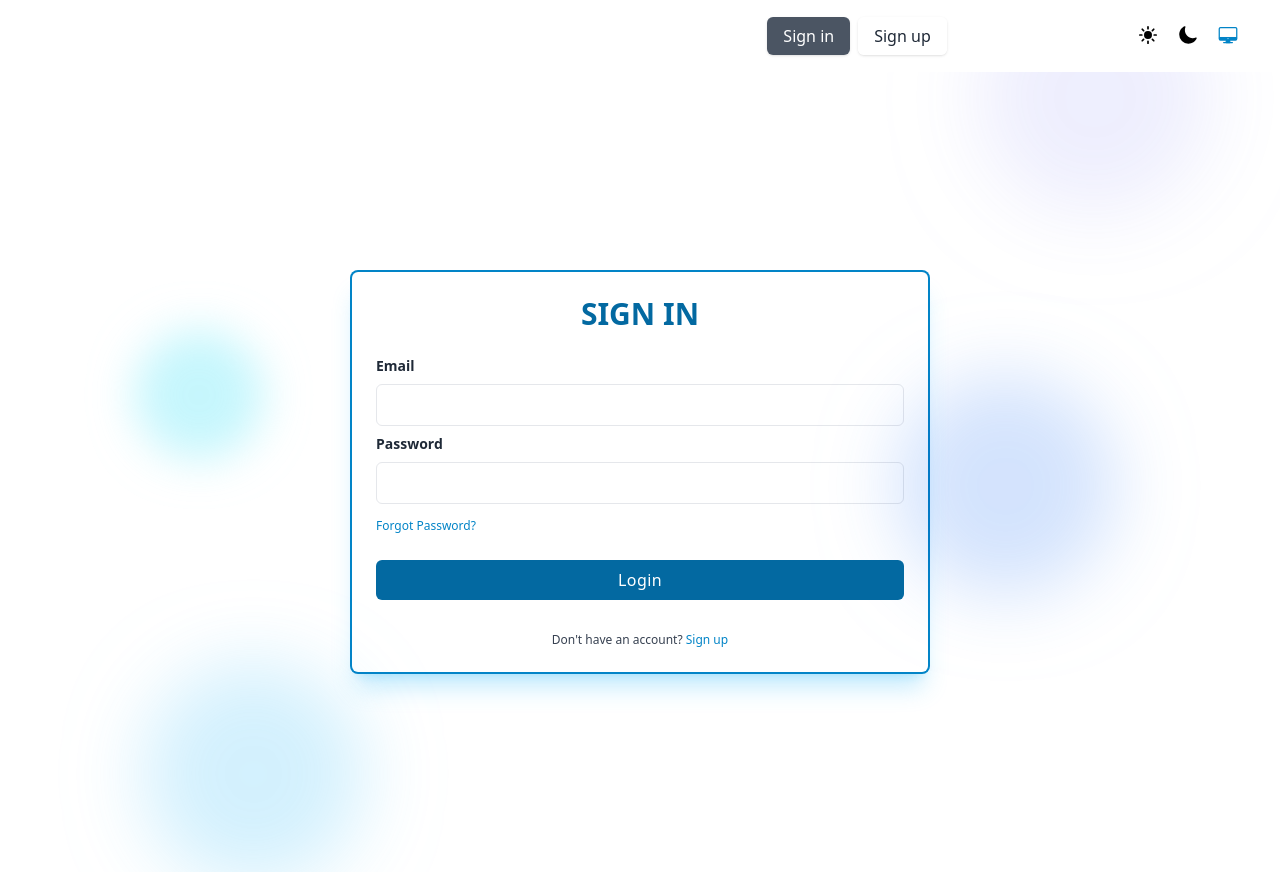
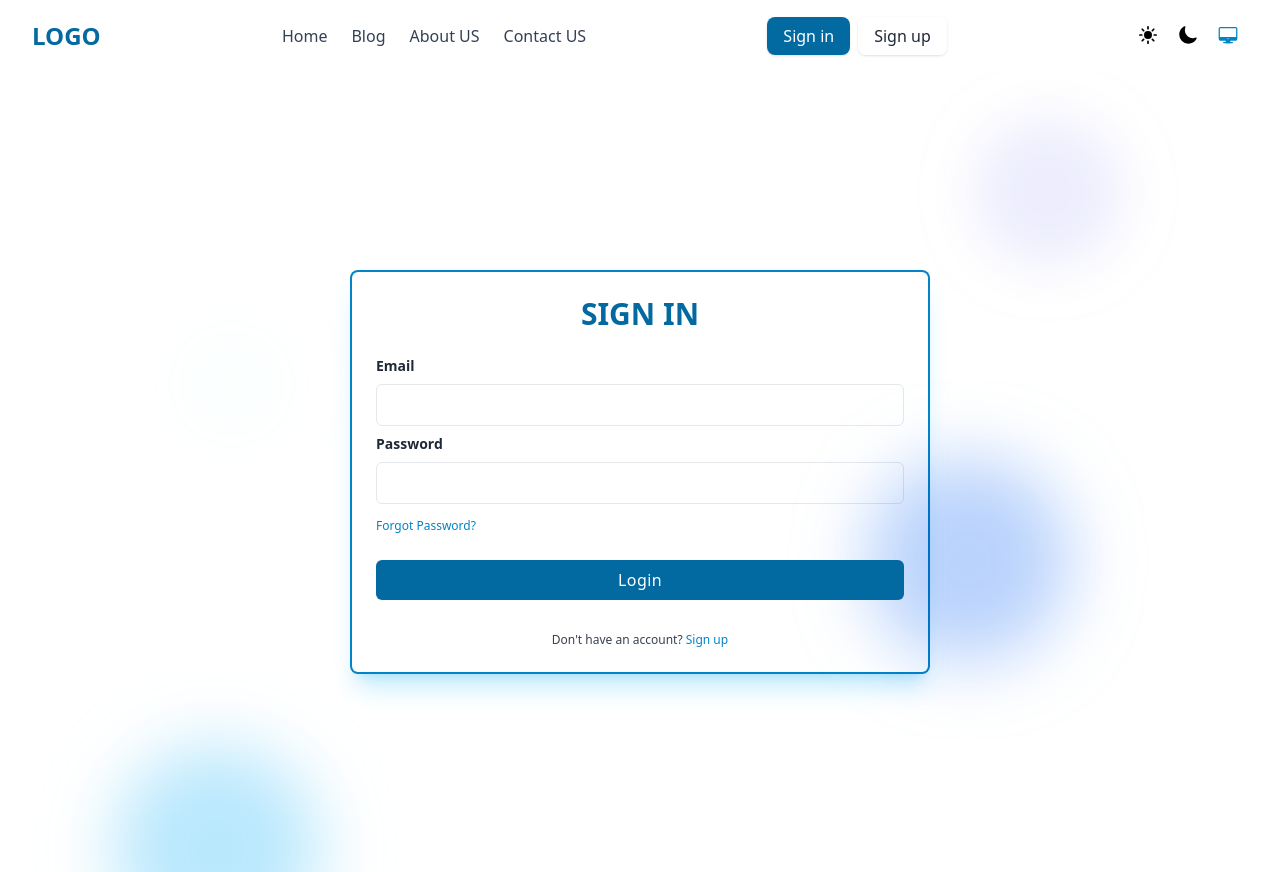
Before and after one commit to DanAlin19/Hackathon_OnlineChessPlatform, a React (Vite) app in the folder front/: page /login in a window 1280 px wide. Built offline with nearby package versions, Linux system fonts and the light colour scheme.

Commit message:
Navbar + Background redesign

```diff
--- a/front/src/components/dark_theme/DarkTheme.jsx
+++ b/front/src/components/dark_theme/DarkTheme.jsx
@@ -61,7 +61,7 @@ function DarkTheme() {
     })
 
     return (
-        <div className=' top-5 right-10 duration-100 dark:bg-slate-800 bg-white rounded z-100'>
+        <div className=' top-5 right-10 duration-100 bg-transparent rounded z-100'>
             {
                 options?.map(opt => (
                     <button key={opt.text}
--- a/front/src/components/home/Home.jsx
+++ b/front/src/components/home/Home.jsx
@@ -6,10 +6,10 @@ export default function Home() {
         <div className='h-screen w-full dark:bg-slate-800 duration-100 bg-white items-center justify-center'>
             <div className="relative flex flex-col justify-center min-h-screen overflow-hidden max-[1021px]:px-5">
                 <div className="">
-                    <div className='absolute z-0 top-48 left-28 w-60 h-60 bg-cyan-300 rounded-full mix-blend-multiply dark:mix-blend-hard-light filter blur-2xl animate-blob'></div>
-                    <div className='absolute z-0 top-0 right-28 w-60 h-60 bg-indigo-500 rounded-full mix-blend-multiply dark:mix-blend-hard-light filter blur-2xl animate-blob animation-delay-2000'></div>
-                    <div className='absolute z-0 -bottom-24 left-24 w-60 h-60 bg-sky-400 rounded-full mix-blend-multiply dark:mix-blend-hard-light filter blur-2xl animate-blob animation-delay-4000' ></div>
-                    <div className='absolute z-0 bottom-48 right-48 w-60 h-60 bg-blue-500 rounded-full mix-blend-multiply dark:mix-blend-hard-light filter blur-2xl animate-blob animation-delay-4000' ></div>
+                    <div className='absolute z-0 top-48 left-28 w-60 h-60 opacity-50 bg-cyan-300 rounded-full mix-blend-multiply dark:mix-blend-hard-light filter blur-2xl animate-blob'></div>
+                    <div className='absolute z-0 top-0 right-28 w-60 h-60 opacity-50 bg-indigo-500 rounded-full mix-blend-multiply dark:mix-blend-hard-light filter blur-2xl animate-blob animation-delay-4000'></div>
+                    <div className='absolute z-0 -bottom-24 left-24 w-60 h-60 opacity-50 bg-sky-400 rounded-full mix-blend-multiply dark:mix-blend-hard-light filter blur-2xl animate-blob animation-delay-2000' ></div>
+                    <div className='absolute z-0 bottom-48 right-48 w-60 h-60 opacity-50 bg-blue-500 rounded-full mix-blend-multiply dark:mix-blend-hard-light filter blur-2xl animate-blob animation-delay-6000' ></div>
                 </div>
 
                 <div className="w-full p-6 m-auto bg-white dark:bg-slate-700 rounded-md shadow-xl shadow-sky-400/30 ring ring-2 ring-sky-600 lg:max-w-xl z-40">
--- a/front/src/components/navbar/Navbar.jsx
+++ b/front/src/components/navbar/Navbar.jsx
@@ -5,22 +5,22 @@ export default function NavBar() {
     const [navbar, setNavbar] = useState(false);
 
     return (
-        <nav className="w-full dark:bg-slate-800 shadow">
-            <div className="justify-between px-4 mx-auto lg:max-w-7xl md:items-center md:flex md:px-8">
+        <nav className="w-full bg-white dark:bg-slate-800 shadow z-50 bg-opacity-25">
+            <div className="justify-between px-4 mx-auto lg:max-w-7xl lg:items-center lg:flex lg:px-8">
                 <div>
-                    <div className="flex items-center justify-between py-3 md:py-5 md:block">
+                    <div className="flex items-center justify-between py-3 lg:py-5 lg:block">
                         <a href="/">
-                            <h2 className="text-2xl font-bold text-white">LOGO</h2>
+                            <h2 className="text-2xl font-bold text-sky-700 dark:text-white">LOGO</h2>
                         </a>
-                        <div className="md:hidden">
+                        <div className="lg:hidden">
                             <button
-                                className="p-2 text-gray-700 rounded-md outline-none focus:border-gray-400 focus:border"
+                                className="p-2 text-gray-700 rounded-lg outline-non"
                                 onClick={() => setNavbar(!navbar)}
                             >
                                 {navbar ? (
                                     <svg
                                         xmlns="http://www.w3.org/2000/svg"
-                                        className="w-6 h-6 text-white"
+                                        className="w-6 h-6 text-slate-700 dark:text-white"
                                         viewBox="0 0 20 20"
                                         fill="currentColor"
                                     >
@@ -33,7 +33,7 @@ export default function NavBar() {
                                 ) : (
                                     <svg
                                         xmlns="http://www.w3.org/2000/svg"
-                                        className="w-6 h-6 text-white"
+                                        className="w-6 h-6 text-slate-700 dark:text-white"
                                         fill="none"
                                         viewBox="0 0 24 24"
                                         stroke="currentColor"
@@ -52,56 +52,60 @@ export default function NavBar() {
                 </div>
                 <div>
                     <div
-                        className={`flex-1 justify-self-center pb-3 mt-8 md:block md:pb-0 md:mt-0 ${
-                            navbar ? "block" : "hidden"
+                        className={`flex-1 justify-self-center pb-3 mt-8 lg:block lg:pb-0 lg:mt-0 ${navbar ? "block" : "hidden"
                             }`}
                     >
-                        <ul className="items-center justify-center space-y-8 md:flex md:space-x-6 md:space-y-0">
-                            <li className="text-white hover:text-indigo-200">
-                                <a href="javascript:void(0)">Home</a>
+                        <ul className="items-center justify-center space-y-8 lg:flex lg:space-x-6 lg:space-y-0">
+                            <li className="hover:text-indigo-200 dark:text-white text-slate-700">
+                                <a href="/">Home</a>
                             </li>
-                            <li className="text-white hover:text-indigo-200">
-                                <a href="javascript:void(0)">Blog</a>
+                            <li className="dark:text-white text-slate-700 hover:text-indigo-200">
+                                <a href="/">Blog</a>
                             </li>
-                            <li className="text-white hover:text-indigo-200">
-                                <a href="javascript:void(0)">About US</a>
+                            <li className="dark:text-white text-slate-700 hover:text-indigo-200">
+                                <a href="/">About US</a>
                             </li>
-                            <li className="text-white hover:text-indigo-200">
-                                <a href="javascript:void(0)">Contact US</a>
+                            <li className="dark:text-white text-slate-700 hover:text-indigo-200">
+                                <a href="/">Contact US</a>
                             </li>
+                            {navbar ? <li>
+                                <DarkTheme />
+                            </li> : null}
                         </ul>
 
-                        <div className="mt-3 space-y-2 lg:hidden md:inline-block">
+                        <div className="mt-3 space-y-2 lg:hidden lg:inline-block">
                             <a
                                 href="/login"
-                        className="inline-block w-full px-4 py-2 text-center text-white bg-gray-600 rounded-md shadow hover:bg-gray-800"
+                                className="inline-block w-full px-4 py-2 text-center text-white bg-sky-700 rounded-lg shadow hover:bg-sky-800"
                             >
                                 Sign in
                             </a>
                             <a
                                 href="/register"
-                        className="inline-block w-full px-4 py-2 text-center text-gray-800 bg-white rounded-md shadow hover:bg-gray-100"
+                                className="inline-block w-full px-4 py-2 text-center text-gray-800 bg-white rounded-lg shadow hover:bg-gray-100"
                             >
                                 Sign up
                             </a>
                         </div>
                     </div>
                 </div>
-                <div className="hidden space-x-2 md:inline-block">
+                <div className="hidden space-x-2 lg:inline-block">
                     <a
                         href="/login"
-                        className="px-4 py-2 text-white bg-gray-600 rounded-md shadow hover:bg-gray-800"
+                        className="px-4 py-2 text-white bg-sky-700 rounded-lg shadow hover:bg-sky-800"
                     >
                         Sign in
                     </a>
                     <a
                         href="/register"
-                        className="px-4 py-2 text-gray-800 bg-white rounded-md shadow hover:bg-gray-100"
+                        className="px-4 py-2 text-gray-800 bg-white rounded-lg shadow hover:bg-gray-100"
                     >
                         Sign up
                     </a>
                 </div>
+                <div className="hidden lg:flex">
                     <DarkTheme/>
+                </div>
             </div>
         </nav>
     );
--- a/front/tailwind.config.cjs
+++ b/front/tailwind.config.cjs
@@ -26,25 +26,21 @@ module.exports = {
     },
     extend: {
       animation:{
-        blob: "blob 10s infinite"
+        blob: "blob 15s infinite"
       },
       keyframes:{
         blob: {
           "0%": {
-            transform: "translate(0px, 0px) scale(.7)",
-            opacity: .6,
+            transform: "scale(1)",
+            opacity: 0.5
           },
-          "33%": {
-            transform: "translate(50px, -100px) scale(1)",
-            opacity: .1,
-          },
-          "66%": {
-            transform: "translate(-40px, 20px) scale(0.5)",
-            opacity: .4,
+          "50%": {
+            transform: "scale(0.5)",
+            opacity: 0
           },
           "100%": {
-            transform: "translate(0px, 0px) scale(.7)",
-            opacity: .6,
+            transform: "scale(1)",
+            opacity: 0.5
           },
         }
       }
```
Also changed, not shown: 1 other file (tests, documents, lock files or other folders). Lines whose indentation alone changed are shown as unchanged.
